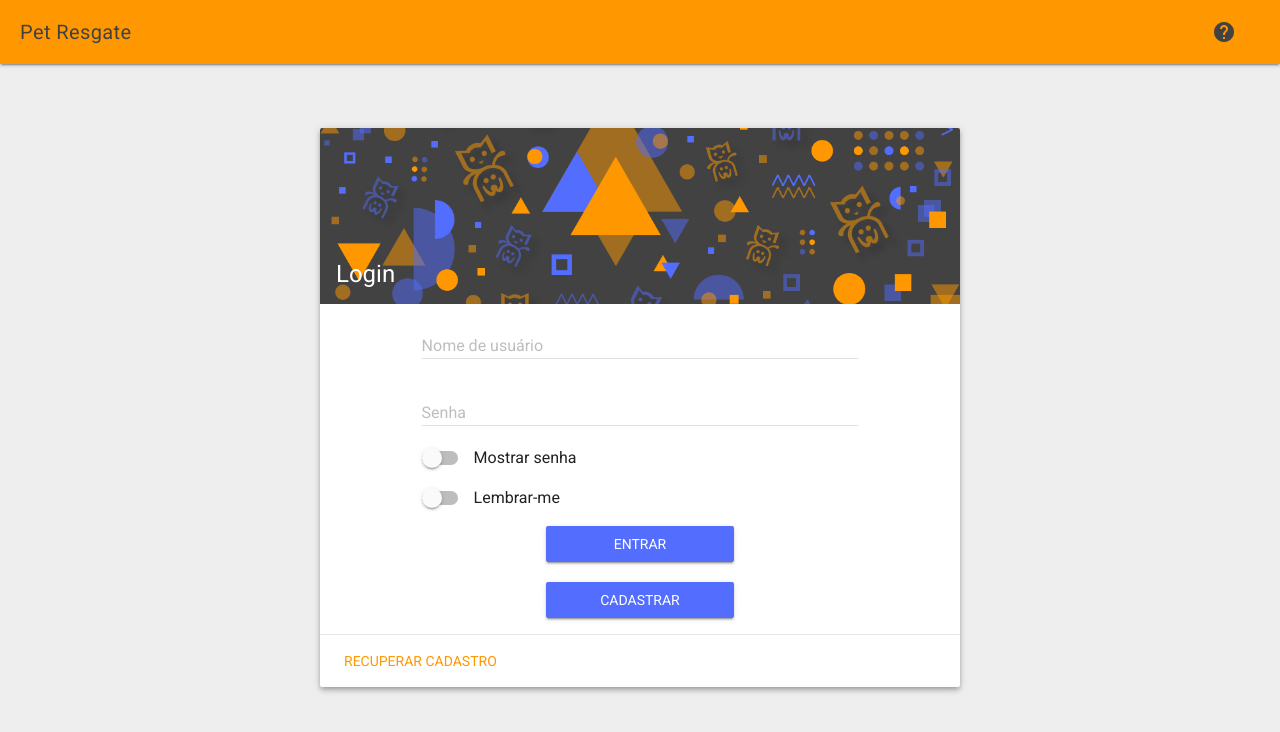
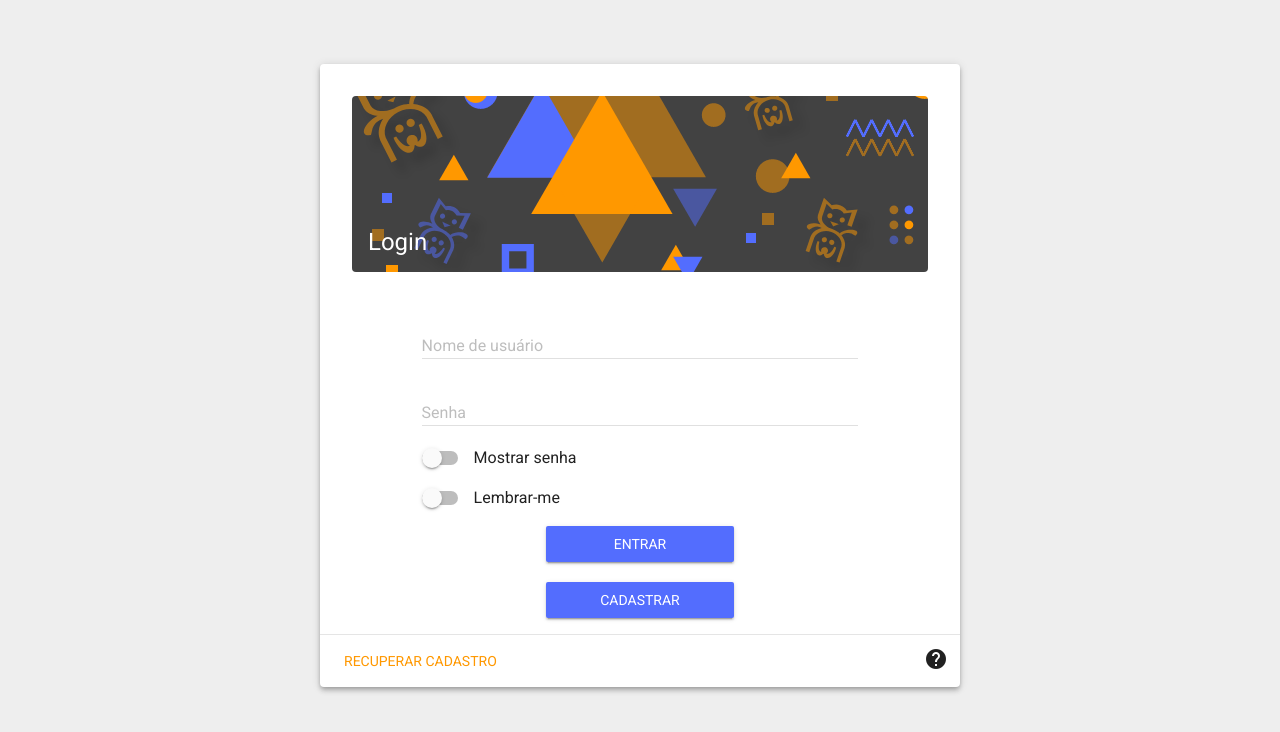
Before and after one commit to gxstav/Situacao-Aprendizado, a website: page public/index.html in a window 1280 px wide. Drawn offline with Linux system fonts and the light colour scheme.

Commit message:
atualizações na página index.html

```diff
--- a/public/index.html
+++ b/public/index.html
@@ -13,11 +13,11 @@
         content="Aplicação para auxiliar a identificação e localização de animais em situação de risco">
     <!-- KEYWORDS -->
     <meta name="keywords"
-        content="animais, abandonados, aplicativo, ONGs, protetores, identificação, localização, resgate">
+        content="carros, motos, compra, venda, pessoas, identificação, localização">
     <!-- DEFAULT DOCUMENT -->
     <meta name="robots" content="index, follow">
     <!-- AUTHOR -->
-    <meta name="author" content="Ana Carolina e Diego">
+    <meta name="author" content="Gustavo Barcelos e Matheus Nunes">
     <!-- THEME COLOR -->
     <meta name="theme-color" content="#424242" />
     <!-- MATERIAL DESIGN LITE FONT -->
@@ -39,9 +39,13 @@
 
     <style>
         .app-card-wide>.mdl-card__title {
+            display: flex;
             color: #fff;
             height: 176px;
-            background: url('images/card.png') center / cover;
+            background: url('images/card.png') center /*/ cover*/;
+            border: 0;
+            border-radius: 4px;
+            margin: 5%;
         }
     </style>
 </head>
@@ -49,21 +53,18 @@
 <body style="background-color: #eee">
     <div class="mdl-layout mdl-js-layout mdl-layout--fixed-header">
         <!-- TOOLBAR -->
-        <header class="mdl-layout__header">
+        <!-- <header class="mdl-layout__header">
             <div class="mdl-layout__header-row" style="padding-left: 20px;">
-                <!-- TITLE -->
                 <span class="mdl-layout-title">Pet Resgate</span>
                 <div class="mdl-layout-spacer"></div>
-                <!-- HELP BUTTON => app_help -->
-                <button class="mdl-button mdl-js-button mdl-button--icon">
-                    <i class="material-icons" id="app_help">help</i>
-                </button>
-        </header>
+
+        </header> -->
         <!-- MAIN CONTENT -->
         <main class="mdl-layout__content">
             <div class="page-content">
+
                 <!-- LOGIN CARD -->
-                <div id="app_content" class="app-card-wide mdl-card mdl-shadow--4dp" style="margin: 5%; width: 90%;">
+                <div id="app_content" class="app-card-wide mdl-card mdl-shadow--4dp" style="margin: 5%; width: 90%; border-radius: 4px;">
                     <!-- LOGIN TITLE -->
                     <div class="mdl-card__title">
                         <h2 class="mdl-card__title-text" style="font-weight: 500;">Login</h2>
@@ -109,13 +110,18 @@
                         </button>
                     </div>
                     <!-- LOGIN ACTIONS BORDER -->
-                    <div class="mdl-card__actions mdl-card--border">
+                    <div class="mdl-card__actions mdl-card--border" style="display: flex; justify-content: space-between;">
                         <!-- FORGOT PASSWORD LINK => app_forgotPassword -->
                         <a id="app_forgotPassword"
                             class="mdl-button mdl-button--colored mdl-js-button mdl-js-ripple-effect">
                             Recuperar cadastro
                         </a>
+
+                        <button class="mdl-button mdl-js-button mdl-button--icon">
+                            <i class="material-icons" id="app_help">help</i>
+                        </button>
                     </div>
+
                 </div>
             </div>
         </main>
```
